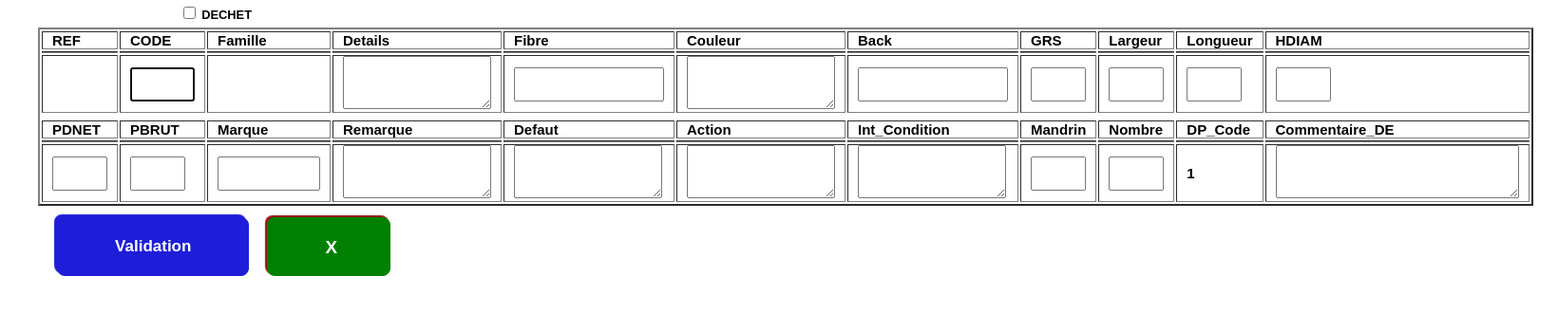
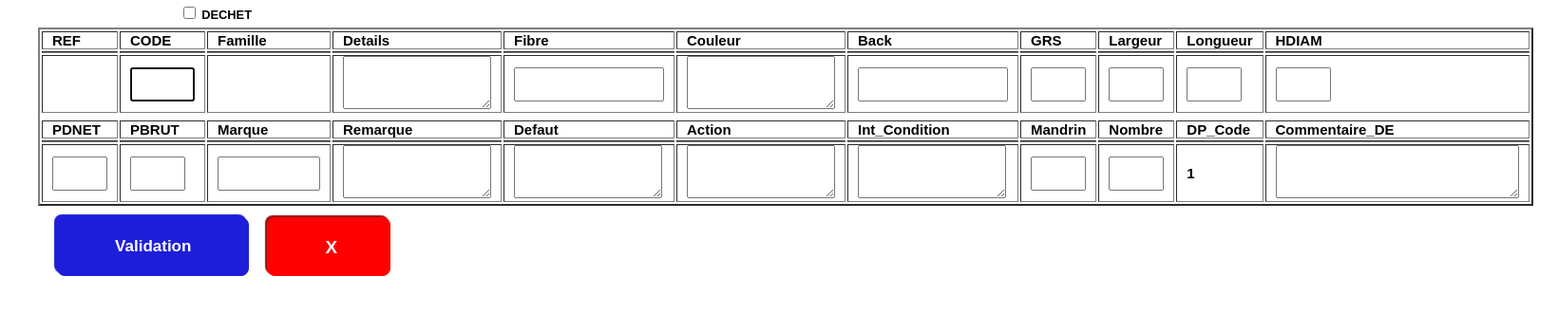
Before and after one commit to yokaii/INVENTAIREV6, a PHP site: page /action_doublure.php in a window 1640 px wide, with the pointer over the restyled element. Shown: the part 453-783 px from the top of the page at 95% size. Run offline with PHP 8.4, Linux system fonts and the light colour scheme; the visitor is signed in with stand-in values (Sample User, id 1); data comes from the database, SQL or seed files in the repository; data that the repository does not hold is empty.

Commit message:
Modification couleur bouton cancel
Modification couleur bouton cancel

```diff
--- a/style.css
+++ b/style.css
@@ -242,11 +242,11 @@ p{
 .cancel:hover {
 	cursor: pointer;
 	padding: 20px 55px 18px 60px;
-	border: 1px solid green;
+	border: 1px solid red;
 	border-radius: 8px;
 	margin-top: 10px;
 	margin-left: 4%;
-	background-color: green;
+	background-color: red;
 	color: white;
 	font-weight: bold;
 	font-size: 5.0mm;
```
